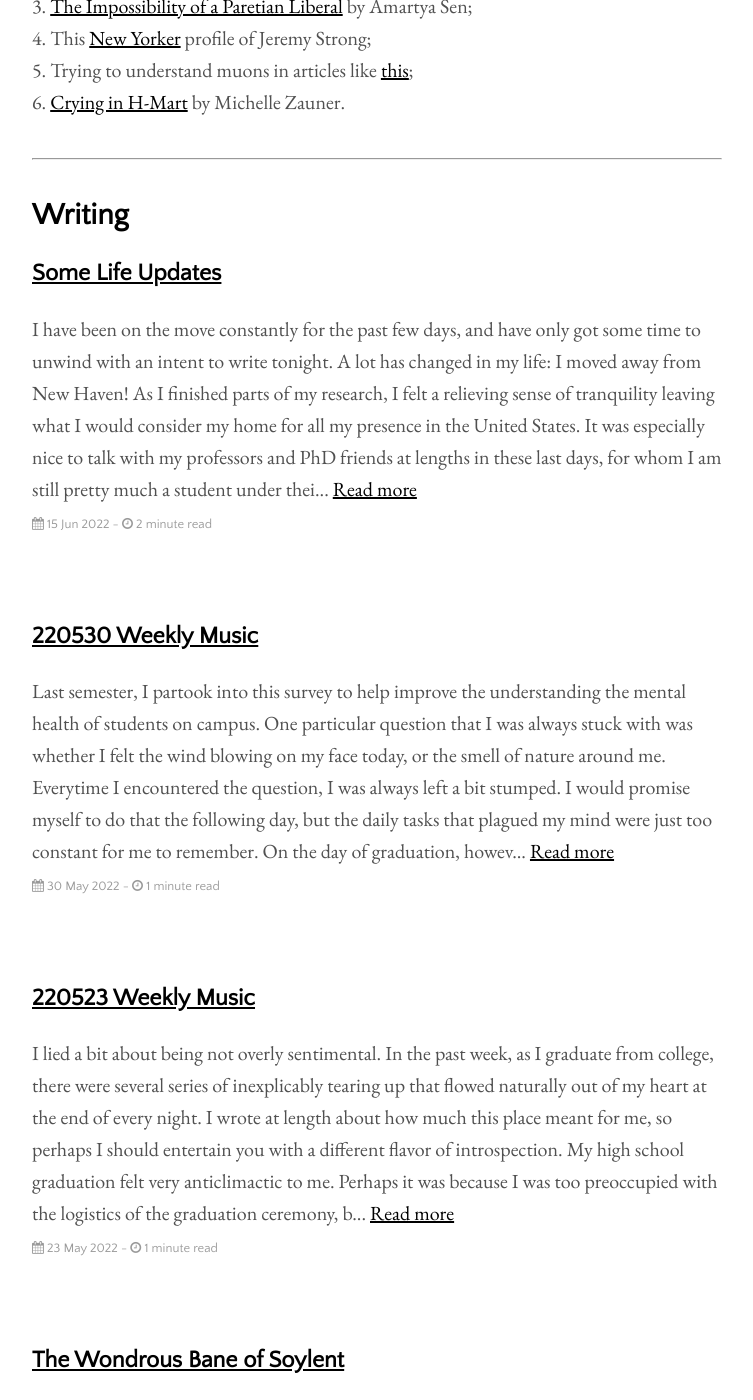
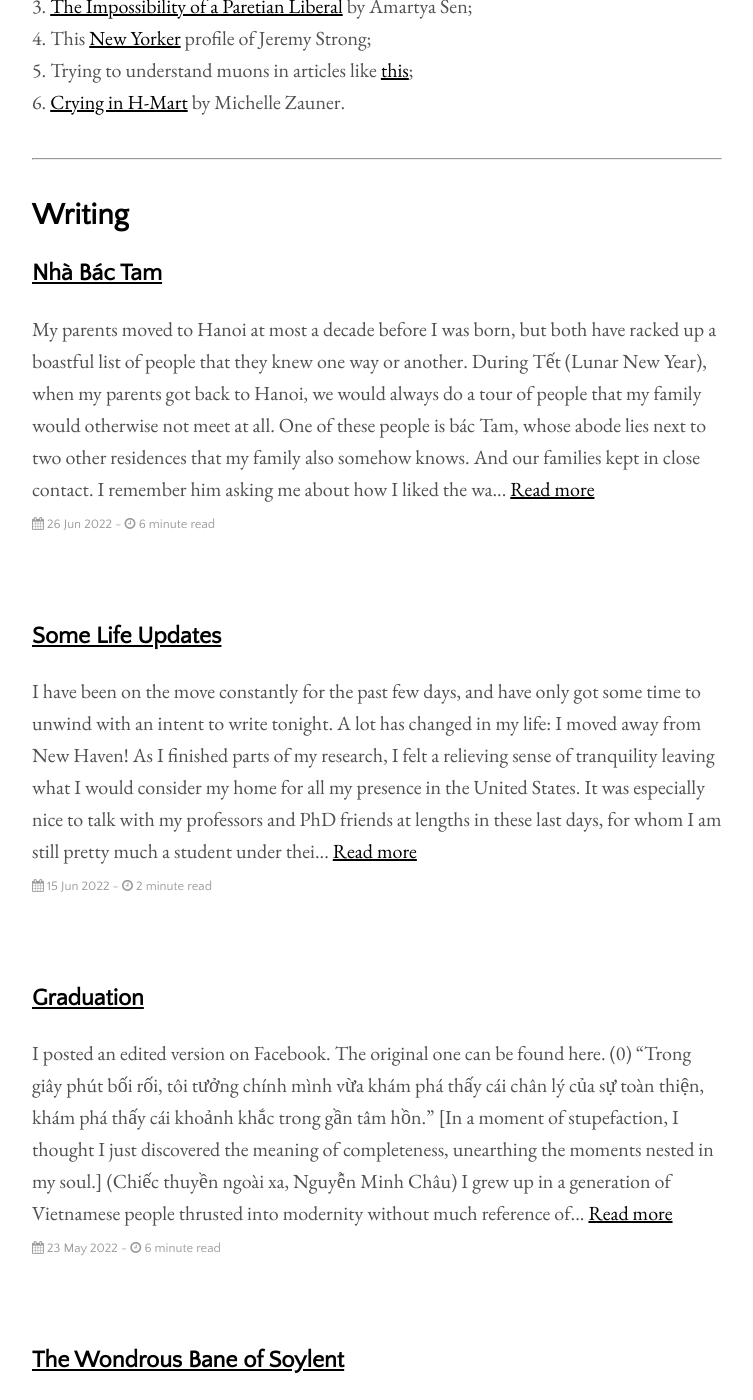
Before and after one commit to aidenva/aidenva.github.io, a Jekyll site: the page built from index.html, in a window 1280 px wide and 1400 px high, scrolled down 732 px. Shown: the whole window, without its empty margins (263-1016 px from the left). Built offline with Jekyll 4.4.1, drawn with Linux system fonts in a browser that asks for light colours; the list of posts is cut into pages by our own code; some of the changed lines change nothing that is shown.

Commit message:
removed all weeklys

```diff
--- /dev/null
+++ b/_posts/2022-06-26-nha-bac-tam.md
@@ -0,0 +1,23 @@
+---
+layout: post
+title: "Nhà Bác Tam"
+author: "Linh Le"
+categories: journal
+tags: [documentation,random]
+
+---
+My parents moved to Hanoi at most a decade before I was born, but both have racked up a boastful list of people that they knew one way or another. During Tết (Lunar New Year), when my parents got back to Hanoi, we would always do a tour of people that my family would otherwise not meet at all. One of these people is bác Tam, whose abode lies next to two other residences that my family also somehow knows. And our families kept in close contact. I remember him asking me about how I liked the way my house was rebuilt in 5 years old. At some point during middle school, during one of these visits, he discussed with my dad how he reconstructed the house to raise the ceiling of the first floor, and I have never completely had an answer for how that is accomplished without demolishing the structure.
+
+I do remember his house being one of the first weirdly nice houses that I visited. It had three floors: as you step into the first floor, there is a five-meter-squared area for your shoes and to keep the dog at bay. The second floor had a long hallway with two bathrooms and two bedrooms; I was told to go to the "play room" on the third floor before, but I never did. At this time I was already quite badly myopic, and my parents shamed me repeatedly for always asking for their phones to play. Not exploring every crevice of someone's house was my interpretation of good behavior. The reason why I went up to the second floor was to take a look at their one-month-old second child, and to wash my hands while the downstairs bathroom was occupied.
+
+What puzzled me at that point was the presence of two bathrooms on the same floor. At this point their older child was only two, so they must not be using this second bathroom. Also bathroom placements feel like a function of necessity. If the third (uncharted) floor had a similar layout, then there would be a total of five bathrooms in a household of four. If this floor had zero or one bathroom, then is the second bathroom on the second floor really necessary? My house was built on very constrained land, so its verticality implied more bathrooms for convenience (we had two and a half bathrooms in total). What could one possibly store in these different bathrooms? At some point I suspected that bác Tam was brewing his own alcohol, just like my dad in our first floor bathroom. That bathroom was so tiny that my six-year-old self had to put my legs atop those vases to fit into the toilet.
+
+During the COVID semesters, I had a lot of time to spend on myself. I had shopping sprees, treated working out like newfound joy, and started independent research. I loved envisaging how mosaic pieces of my future could come together at mundane intersections of life, like how I could be cranking out a banger essay on this folding couch we bought for twenty dollars. With the transience of off-campus housing, however, I was always aware of how I should not invest too much in things that I will be forced to throw away. My permanent residence is not in the United States anyway.
+
+But that line of thinking also nipped several other ideas in the bud. I wanted to have a pet, but I felt compelled to adopt one only when I feel "permanent" enough. I felt so much peer pressure in seeing friends posting pictures with their own children on social media, because a child is easily one of the most evident signs of permanence. I, too, want a child, but I want to commit to my child the best, most nurturing, and most prepared environment they can have. None of that was looking like they were happening in the next ten years, considering the likelihood with which I would be in a doctoral program.
+
+I kept my wildest dreams to myself and to the group of friends I hung out with in college. Sometimes I would just blurt out saying how much I want a dog, and other times I would vocalize my thesis on engineering a curriculum tailored to homeschooling. Recently, however, I asked Elliot if he had ever wanted to build his own house. The housing market in the United States has been dismal, especially for renters and new owners, to the extent that I internalized a visceral reaction to being in a 30-year financial contract for my own <em>tổ ấm</em>. My ideas, both architectural and functional, for my house become more specific by the day, that it would only make sense for me to build it. I want books sparsed throughout the house like a library café, so that my children grow to love reading and spatial navigation. I fear being controlling over my children's lives, so I wanted to construct a space that can accommodate any interest they might have, whatever way lives lead us, with or without my attention.
+
+It recently clicked for me why it would be logical for me to have my children use their own bathroom. Bathrooms taught myself a variety of things. I learned the craving of hygiene and the responsibilities associated with its upkeep. I learned alchemy, as if washing myself with products in a specific order or amount would change how clean I get. I learned organization, seeing that toothbrushes should be in one cup and toothpaste <em>et al.</em> in another. I learned to be patient, to be mindful of shared spaces, and to be protective of them as if they are mine and mine only, even in a house where at least nine people use it everyday. In a house with no one having any personal space, I afforded myself personal time to read in the bathroom, keeping a stack of comics on the shampoo shelf. I think the politics of bedrooms can become complicated, but the bathroom is an easy first-in-life exercise in care of the self and the creative liberty that comes with it.
+
+Being to people's houses is an honor I do not take lightly. To be welcomed into someone's personal space, to be in attendance as someone shrugs off any social pretense, and to feel comfort with them, is something I take pride in when it happens. Bác Tam's was not the house with the most grandeur I have visited, even in Hanoi. Some of the amenities of these mind-blowingly gorgeous places, however, feel a bit extraneous, especially given the income level I feel I would be living great life in. But what I assume to be his and his wife's decision to give their children a separate bathroom is respectable for Vietnamese parents of that generation, stereotyped as old-school, frugal, and oblivious to privacy. Some of that feels understandable: I used the communal (as in, belonging to the entire commune of houses) bathroom for the first three years of my life, so having your own bathroom was a luxury. But I do not wish my children to experience what I went through, as long as I can afford its price tag. I beat my odds so they could go beat bigger odds, like making Stephen Wolfram's level of achievement at roughly the same age while well-versed in Virginia Woolf's literature. If my aspirations turn out a bit costly, one of the last things I will budge on is their own bathroom.
--- a/menu/music.md
+++ b/menu/music.md
@@ -10,4 +10,4 @@ Like most people, I enjoy listening to music. [Here](https://www.last.fm/user/ai
 <a class="last-fm-box" href="https://www.last.fm/user/aidenva"><img src="https://lastfm-recently-played.vercel.app/api?user=aidenva" height="50%" width="auto"/></a>
 </div>
 
-Every week I post about my top 12 favorite songs of the week. It ultimately does not really matter, but I am really interested in how my taste evolves with time. Why 12? When I was in middle school, my phone could only hold up to 12 songs in its SD card, so I became accustomed to switching out my most favorite songs to listen to every day. In every ranking, I will also just say something that was on my mind as I am making the most difficult of decisions.
+You can view some of my album reactions and recommendations on this [Instagram](https://www.instagram.com/le.clarion.call).
```
Also changed, not shown: _ignore/2022-04-18-weekly-music.md (renamed from _posts/2022-04-18-weekly-music.md), _ignore/2022-04-25-weekly-music.md (renamed from _posts/2022-04-25-weekly-music.md), _ignore/2022-05-02-weekly-music.md (renamed from _posts/2022-05-02-weekly-music.md), _ignore/2022-05-09-weekly-music.md (renamed from _posts/2022-05-09-weekly-music.md), _ignore/2022-05-16-weekly-music.md (renamed from _posts/2022-05-16-weekly-music.md), _ignore/2022-05-23-weekly-music.md (renamed from _posts/2022-05-23-weekly-music.md), _ignore/2022-05-30-weekly-music.md (renamed from _posts/2022-05-30-weekly-music.md), _posts/2022-05-23-facebook-post.md (renamed from _ignore/2022-05-23-facebook-post.md).
